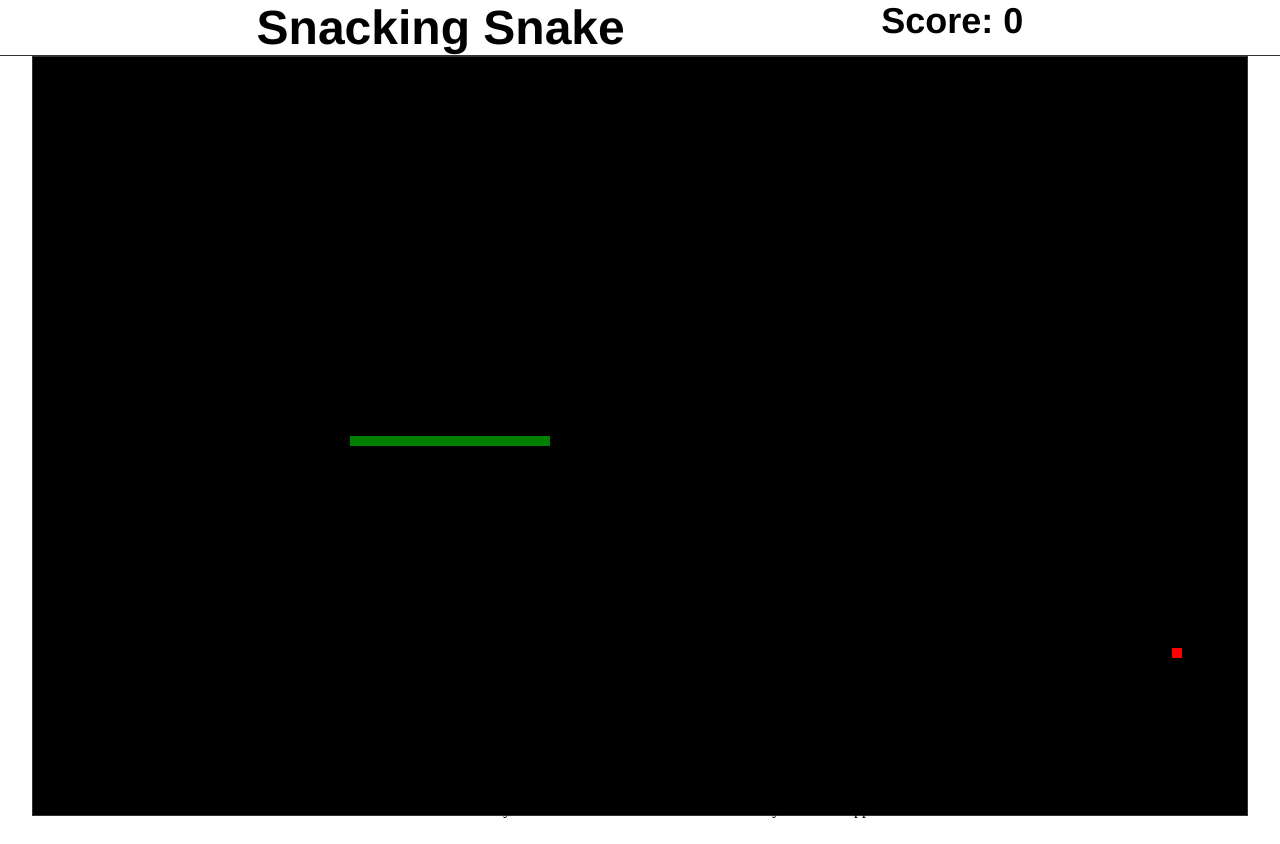
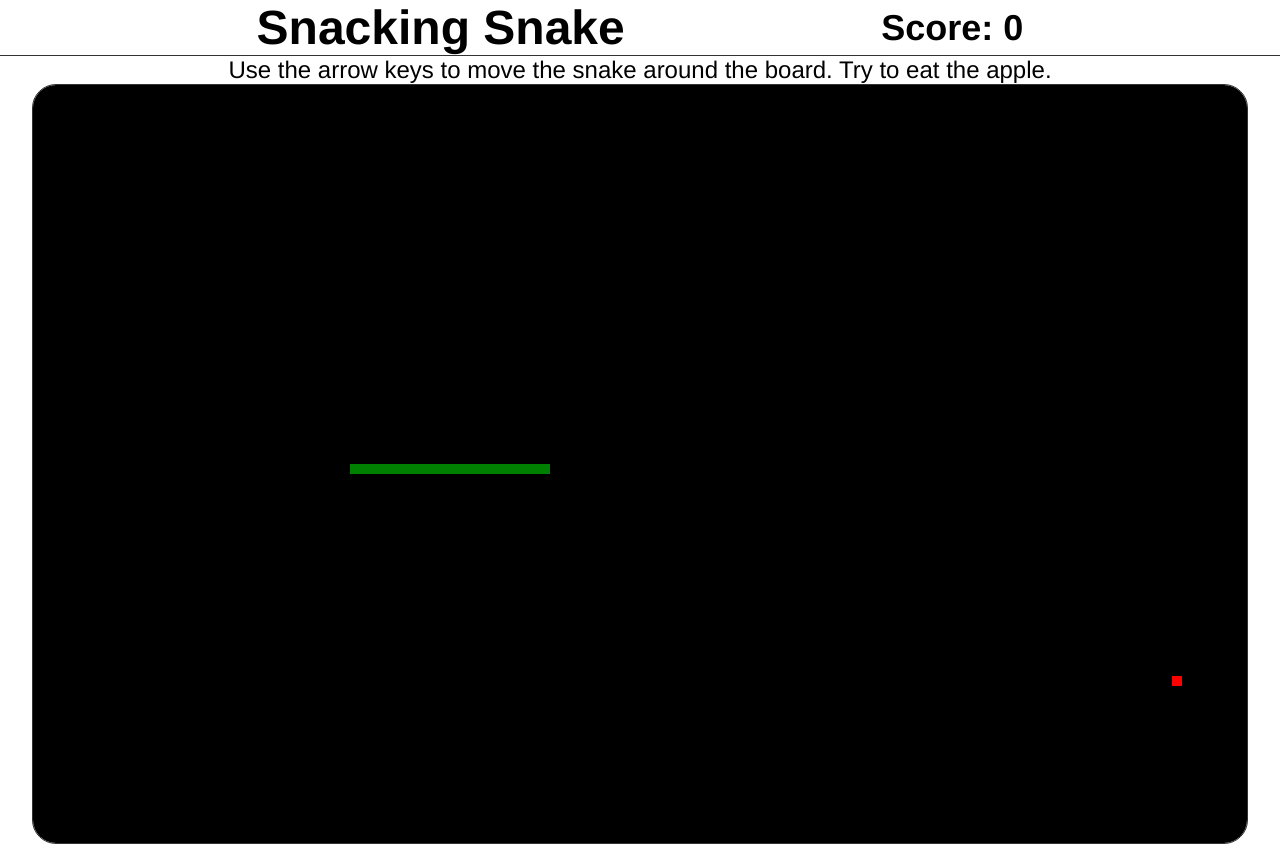
Before and after one commit to skillitzimberg/snake-game, a plain HTML site: page index.html in a window 1280 px wide. Before the commit the page ends 818 px from the top, so only its background shows below. Drawn offline with Linux system fonts and the light colour scheme.

Commit message:
Clean up

```diff
--- a/index.html
+++ b/index.html
@@ -13,17 +13,17 @@
         <h1>Snacking Snake</h1>
         <h2>Score: <span id="score">0</span></h2>
       </header>
+      <aside>
+        <p>
+          Use the arrow keys to move the snake around the board. Try to eat the
+          apple.
+        </p>
+      </aside>
       <canvas id="board" width="1000" height="1000"></canvas>
       <section id="game-over-display" class="hidden">
         <h2 id="game-over">GAME OVER</h2>
         <h3 id="reset">Play Again</h3>
       </section>
     </main>
-    <footer>
-      <p>
-        Use the arrow keys to move the snake around the board. Try to eat the
-        apple.
-      </p>
-    </footer>
   </body>
 </html>
--- a/main.js
+++ b/main.js
@@ -161,7 +161,7 @@ class SnakeGame {
         y: this.canvasCenter.y,
       },
       snakeLength: 20,
-      snakeSpeed: 1000 / 10,
+      snakeSpeed: 1000 / 20,
       gamePieceWidth: 10,
     };
     this.snake = new Snake();
--- a/style.css
+++ b/style.css
@@ -8,6 +8,7 @@ main {
   display: flex;
   flex-flow: column nowrap;
   justify-content: space-evenly;
+  margin: 0 0 10px;
   height: 100%;
   font-family: "Franklin Gothic Medium", "Arial Narrow", Arial, sans-serif;
   font-size: 1.5em;
@@ -17,6 +18,7 @@ header {
   display: flex;
   flex-flow: row nowrap;
   justify-content: space-evenly;
+  align-items: center;
   border-bottom: 1px solid #333;
 }
 
@@ -25,9 +27,11 @@ canvas {
   height: 95%;
   border: 1px solid #333;
   margin: 0 auto;
+  border-radius: 1em;
 }
 
-footer > p {
+aside > p {
+  display: block;
   text-align: center;
 }
 
```
